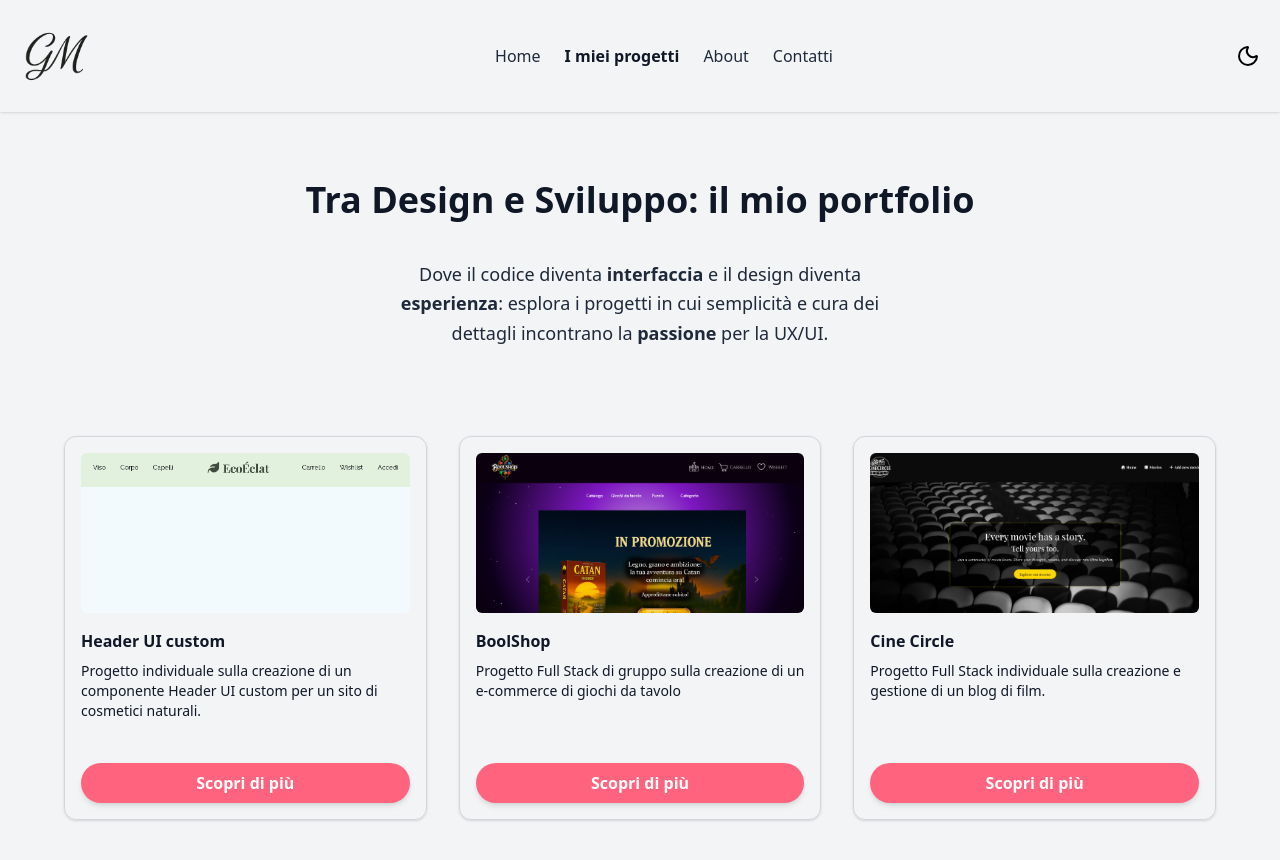
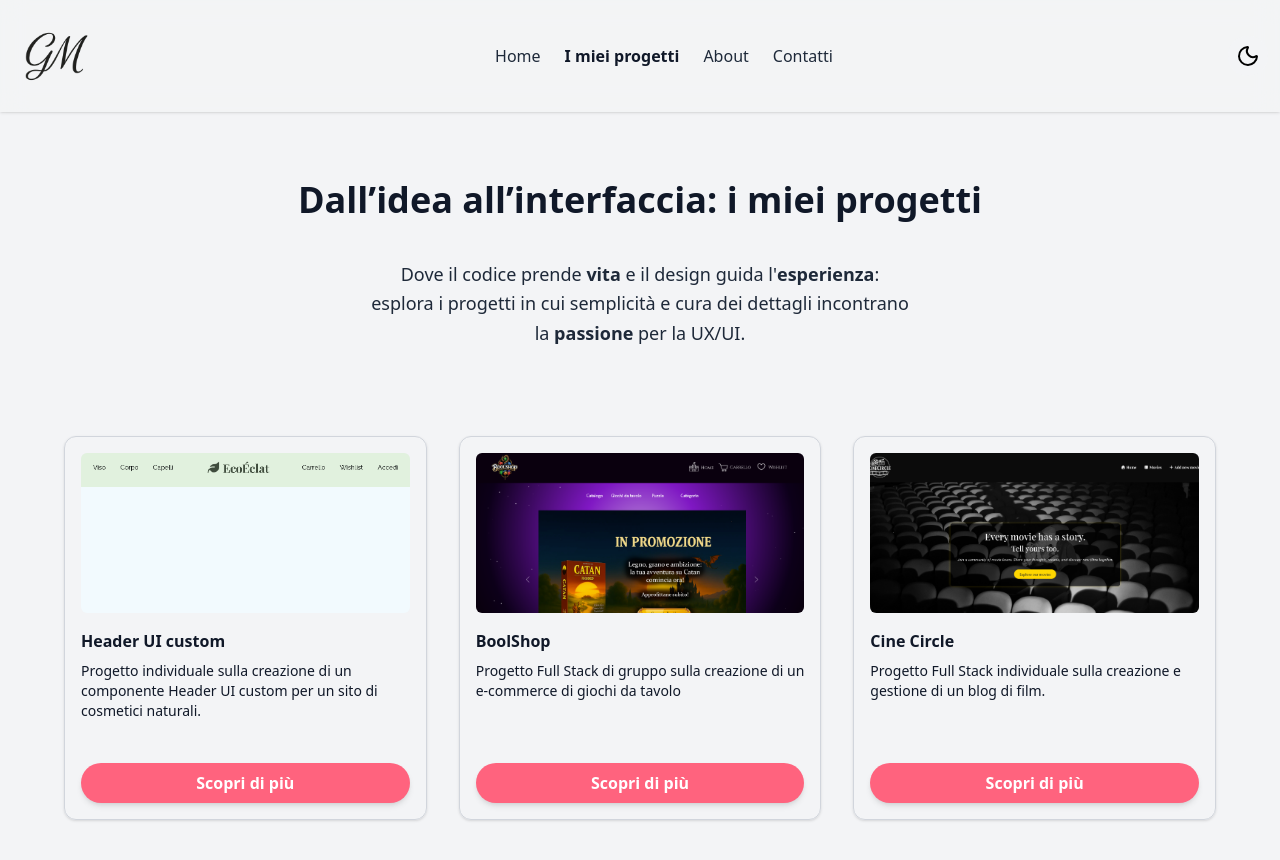
Before and after one commit to giorgiameffe/giorgiameffe-portfolio, a React (Vite) app: page /projects in a window 1280 px wide. Shown: the top 860 px of the page. Built offline with nearby package versions, Linux system fonts and the light colour scheme; a web font is replaced by a local one.

Commit message:
feat: change text content

```diff
--- a/src/pages/AboutPage.tsx
+++ b/src/pages/AboutPage.tsx
@@ -7,7 +7,7 @@ const AboutPage: React.FC = () => {
     return (
 
         <div className="lg:mt-20">
-            <h1 className="font-extrabold lg:text-4xl">Sono nella pagina About</h1>
+            <h1 className="font-extrabold lg:text-4xl text-center">Dall’estetica al codice: la mia storia</h1>
             {NarrativeBlocks.map(block => (
                 <NarrativeBlock
                     key={block.id}
--- a/src/pages/ProjectsPage.tsx
+++ b/src/pages/ProjectsPage.tsx
@@ -19,7 +19,7 @@ const ProjectsPage: React.FC = () => {
                     animate={{ opacity: 1, y: 0 }}
                     transition={{ duration: 0.6, ease: "easeOut" }}
                 >
-                    Tra Design e Sviluppo: il mio portfolio
+                    Dall’idea all’interfaccia: i miei progetti
                 </motion.h1>
 
                 <div className="max-w-2xl md:max-w-xl mx-auto text-center mb-12 md:flex md:justify-center md:items-center">
@@ -32,12 +32,12 @@ const ProjectsPage: React.FC = () => {
                         animate={{ opacity: 1, x: 0 }} // Finale visibile e posizione normale
                         transition={{ duration: 0.8, ease: "easeOut", delay: 0.3 }} // Delay 0.3s rispetto all'immagine
                     >
-                        Dove il codice diventa <strong>interfaccia</strong> e il design diventa <strong>esperienza</strong>:
+                        Dove il codice prende <strong>vita</strong> e il design guida l'<strong>esperienza</strong>:
                         esplora i progetti in cui semplicità e cura dei dettagli incontrano la <strong>passione</strong> per la UX/UI.
                     </motion.p>
                 </div>
 
-                {/* ---------------- Griglia dei progetti ---------------- */}
+                {/* Griglia dei progetti */}
                 <div className="grid grid-cols-1 sm:grid-cols-2 lg:grid-cols-3 place-items-center gap-8">
                     {/* Itera su projects e mostra ogni ProjectCard */}
                     {projects.map((project) => (
```
